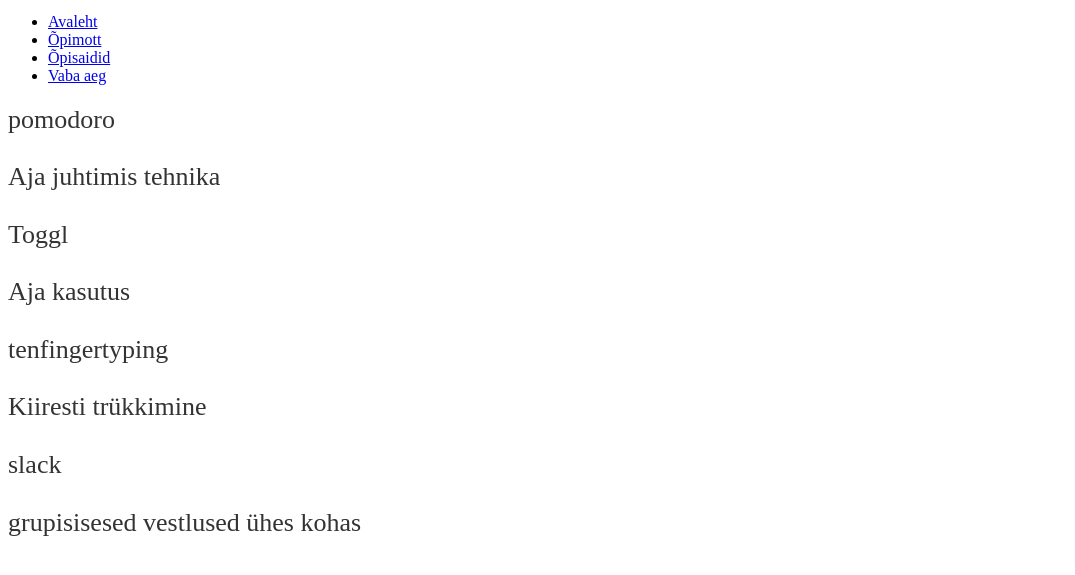
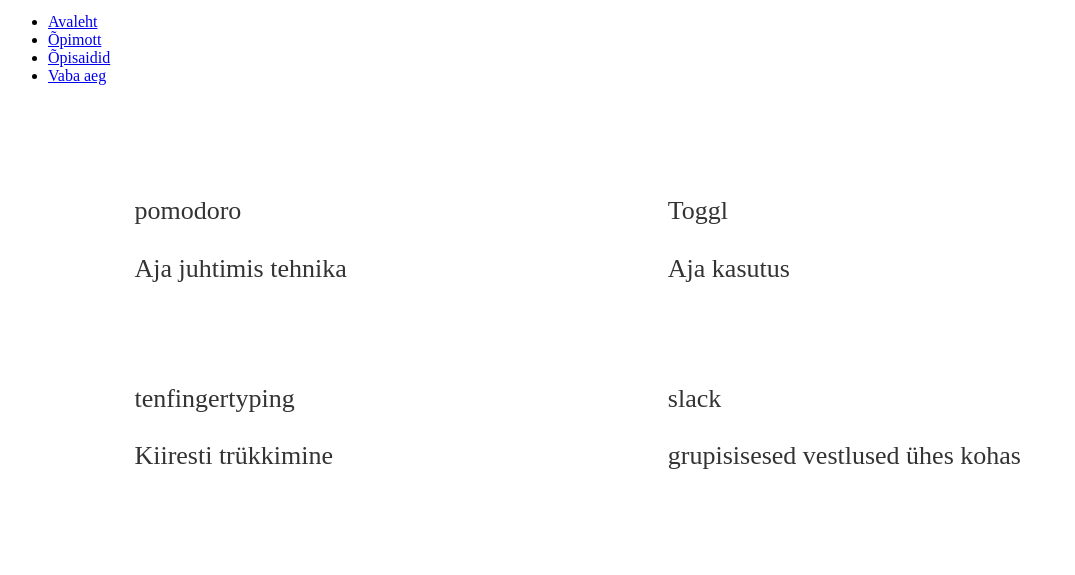
Before and after one commit to henri-keskkula/Website_project_01, a plain HTML site: page index.html in a window 1280 px wide. Shown: the part 29-604 px from the top of the page, without its empty margins (0-1075 px from the left). Drawn offline with Linux system fonts and the light colour scheme.

Commit message:
Kujundus_(css_1)

```diff
--- a/styles.css
+++ b/styles.css
@@ -16,3 +16,24 @@
         .veerg{width: 100%!important;}
     }
 }
+*{-webkit-box-sizing: border-box;box-sizing: border-box;}
+.tekst{word-wrap: break-word;}
+.rida{width: 80%;max-width: 1080px;margin: auto;position: relative;}
+.sisu{position: relative;z-index: 1;}
+.veerg{float: left;background-size: cover;background-position: 50%;position: relative;z-index: 2;min-height: 1px;}
+.režiim{mix-blend-mode: unset!important;}
+.veerg, .moodul, .rida{background-size: cover;background-position: 50%;background-repeat: no-repeat;}
+.rida:after{content: "";display: block;clear: both;visibility: hidden;line-height: 0;height: 0; width: 0;}
+.seksioon{background-position: 50%;background-size: 100%;background-size: cover;}
+.tekst>:last-child{padding-bottom: 0;}
+.sisemine_tekst{position: relative;}
+.vasakjoondus{text-align: left;}
+.seksioon{position: relative;background-color: #fff;}
+.rida .veerg.viimane, .rida .veerg:last-child{margin-right: 0!important;}
+.moodul{-webkit-animation-timing-function: linear;animation-timing-function: linear;-webkit-animation-duration: .2s;animation-duration: .2s;}
+@media (min-width:981px) {
+.seksioon{padding: 4% 0;}
+.rida{padding:2% 0;}
+.seksioon .rida .veerg .moodul:last-child{margin-bottom: 0;}
+.rida .veerg.veerg.viimane, .rida .veerg:last-child{margin-right: 0!important;}
+}
```
